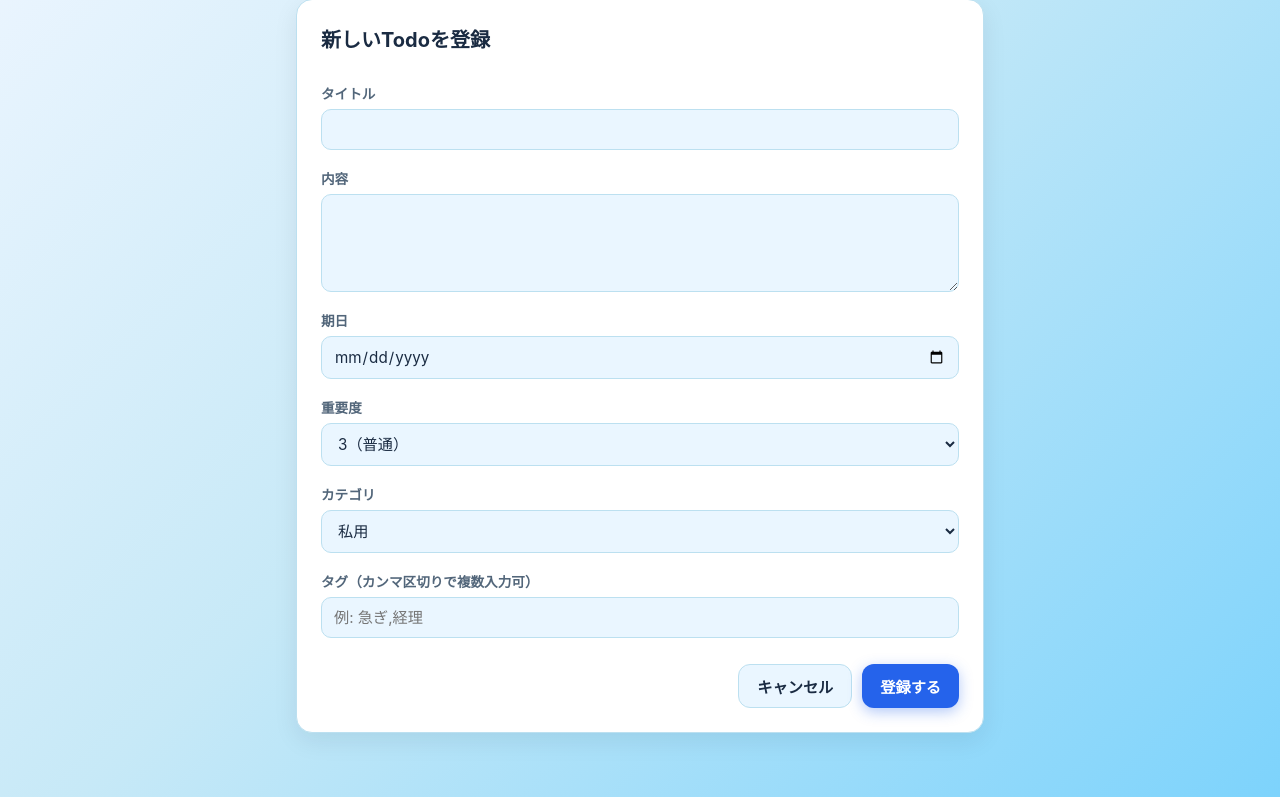
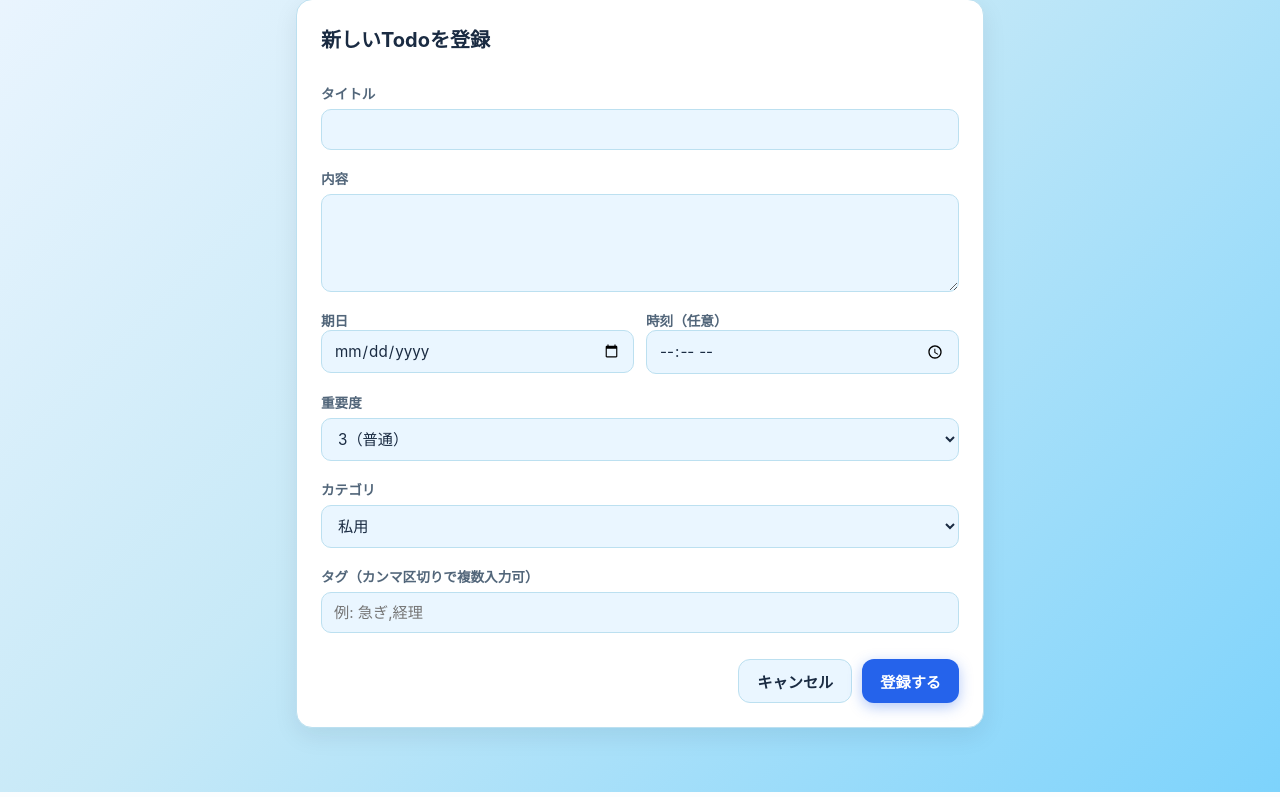
Before and after one commit to yurin02/todo-list-app, a FastAPI app: page /todos/new in a window 1280 px wide. Shown: the part 115-912 px from the top of the page. Run offline with FastAPI, Linux system fonts and the light colour scheme.

Commit message:
Add optional DueTime field for tie-breaking within priority/date
New DueTime column (append-only, optional HH:MM). Priority sort now
breaks ties by due date then due time (ascending); todos without a
time sort after timed ones on the same date. Time is also shown
alongside the due date badge when set.

```diff
--- a/app/main.py
+++ b/app/main.py
@@ -79,6 +79,7 @@ def create_todo(
     priority: int = Form(sheets.DEFAULT_PRIORITY),
     category: str = Form(sheets.DEFAULT_CATEGORY),
     tags: str = Form(""),
+    due_time: str = Form(""),
 ):
     sheets.create_todo(
         title=title,
@@ -87,6 +88,7 @@ def create_todo(
         priority=_clamp_priority(priority),
         category=_clean_category(category),
         tags=tags,
+        due_time=due_time,
     )
     return RedirectResponse(url="/", status_code=303)
 
@@ -109,6 +111,7 @@ def update_todo(
     priority: int = Form(sheets.DEFAULT_PRIORITY),
     category: str = Form(sheets.DEFAULT_CATEGORY),
     tags: str = Form(""),
+    due_time: str = Form(""),
 ):
     sheets.update_todo(
         todo_id,
@@ -118,6 +121,7 @@ def update_todo(
         priority=_clamp_priority(priority),
         category=_clean_category(category),
         tags=tags,
+        due_time=due_time,
     )
     return RedirectResponse(url="/", status_code=303)
 
--- a/app/sheets.py
+++ b/app/sheets.py
@@ -12,7 +12,7 @@ SCOPES = ["https://www.googleapis.com/auth/spreadsheets"]
 SHEET_NAME = "Todos"
 HEADERS = [
     "ID", "Title", "Content", "DueDate", "Status", "CreatedAt", "UpdatedAt",
-    "Priority", "Category", "Tags", "Source",
+    "Priority", "Category", "Tags", "Source", "DueTime",
 ]
 
 STATUS_PENDING = "pending"
@@ -24,9 +24,10 @@ PRIORITY_MAX = 4
 
 CATEGORIES = {
     "work": "本業",
-    "secondhand": "古着",
-    "chatbot": "チャットボット案件",
+    "secondhand": "物販",
+    "chatbot": "案件",
     "personal": "私用",
+    "engineer": "エンジニア",
 }
 DEFAULT_CATEGORY = "personal"
 
@@ -141,9 +142,17 @@ def _find_row_index(todo_id: str) -> int:
     raise ValueError(f"Todo not found: {todo_id}")
 
 
+def _due_time_key(todo: dict) -> str:
+    return todo.get("DueTime") or "99:99"
+
+
 SORT_KEYS = {
-    "due": lambda r: r.get("DueDate") or "9999-99-99",
-    "priority": lambda r: -int(r.get("Priority") or DEFAULT_PRIORITY),
+    "due": lambda r: (r.get("DueDate") or "9999-99-99", _due_time_key(r)),
+    "priority": lambda r: (
+        -int(r.get("Priority") or DEFAULT_PRIORITY),
+        r.get("DueDate") or "9999-99-99",
+        _due_time_key(r),
+    ),
     "created": lambda r: r.get("CreatedAt") or "",
 }
 DEFAULT_SORT = "due"
@@ -172,13 +181,14 @@ def create_todo(
     priority: int = DEFAULT_PRIORITY,
     category: str = DEFAULT_CATEGORY,
     tags: str = "",
+    due_time: str = "",
 ) -> dict:
     worksheet = _get_worksheet()
     todo_id = str(uuid.uuid4())
     now = _now()
     row = [
         todo_id, title, content, due_date, STATUS_PENDING, now, now,
-        priority, category, _format_tags(tags), SOURCE_WEB,
+        priority, category, _format_tags(tags), SOURCE_WEB, due_time,
     ]
     worksheet.append_row(row, value_input_option="USER_ENTERED")
     return _normalize(dict(zip(HEADERS, row)))
@@ -192,6 +202,7 @@ def update_todo(
     priority: int = DEFAULT_PRIORITY,
     category: str = DEFAULT_CATEGORY,
     tags: str = "",
+    due_time: str = "",
 ) -> None:
     worksheet = _get_worksheet()
     row_index = _find_row_index(todo_id)
@@ -203,7 +214,7 @@ def update_todo(
     current_source = worksheet.cell(row_index, source_col).value or DEFAULT_SOURCE
     row = [
         todo_id, title, content, due_date, current_status, created_at, _now(),
-        priority, category, _format_tags(tags), current_source,
+        priority, category, _format_tags(tags), current_source, due_time,
     ]
     worksheet.update(
         f"A{row_index}:{LAST_COLUMN_LETTER}{row_index}", [row], value_input_option="USER_ENTERED"
--- a/app/static/style.css
+++ b/app/static/style.css
@@ -34,6 +34,8 @@
   --cat-chatbot-text: #7e22ce;
   --cat-personal-bg: #f1f5f9;
   --cat-personal-text: #475569;
+  --cat-engineer-bg: #ccfbf1;
+  --cat-engineer-text: #0f766e;
 
   --shadow-md: 0 8px 24px rgba(15, 23, 42, 0.08);
   --shadow-lg: 0 16px 40px rgba(15, 23, 42, 0.14);
@@ -76,6 +78,8 @@
     --cat-chatbot-text: #e9d5ff;
     --cat-personal-bg: rgba(148, 163, 184, 0.18);
     --cat-personal-text: #e2e8f0;
+    --cat-engineer-bg: rgba(45, 212, 191, 0.18);
+    --cat-engineer-text: #99f6e4;
 
     --shadow-md: 0 8px 24px rgba(0, 0, 0, 0.35);
     --shadow-lg: 0 16px 40px rgba(0, 0, 0, 0.5);
@@ -441,6 +445,11 @@ body {
   color: var(--cat-personal-text);
 }
 
+.badge-category-engineer {
+  background: var(--cat-engineer-bg);
+  color: var(--cat-engineer-text);
+}
+
 /* Empty state */
 .empty-state {
   text-align: center;
@@ -494,6 +503,18 @@ body {
   transition: border-color 0.15s ease, box-shadow 0.15s ease;
 }
 
+.form-row {
+  display: flex;
+  gap: 12px;
+}
+
+.form-col {
+  flex: 1;
+  min-width: 0;
+  display: flex;
+  flex-direction: column;
+}
+
 .form-input:focus {
   outline: none;
   border-color: var(--accent);
--- a/app/templates/form.html
+++ b/app/templates/form.html
@@ -10,8 +10,16 @@
     <label class="form-label" for="content">内容</label>
     <textarea id="content" name="content" rows="4" class="form-input">{{ todo.Content or '' }}</textarea>
 
-    <label class="form-label" for="due_date">期日</label>
-    <input type="date" id="due_date" name="due_date" value="{{ todo.DueDate or '' }}" class="form-input">
+    <div class="form-row">
+      <div class="form-col">
+        <label class="form-label" for="due_date">期日</label>
+        <input type="date" id="due_date" name="due_date" value="{{ todo.DueDate or '' }}" class="form-input">
+      </div>
+      <div class="form-col">
+        <label class="form-label" for="due_time">時刻（任意）</label>
+        <input type="time" id="due_time" name="due_time" value="{{ todo.DueTime or '' }}" class="form-input">
+      </div>
+    </div>
 
     <label class="form-label" for="priority">重要度</label>
     <select id="priority" name="priority" class="form-input">
--- a/app/templates/index.html
+++ b/app/templates/index.html
@@ -27,10 +27,10 @@
           {% endfor %}
         </span>
         {% if todo.Status == 'done' %}
-          <span class="badge badge-done">完了{% if todo.DueDate %} ・ {{ todo.DueDate }}{% endif %}</span>
+          <span class="badge badge-done">完了{% if todo.DueDate %} ・ {{ todo.DueDate }}{% if todo.DueTime %} {{ todo.DueTime }}{% endif %}{% endif %}</span>
         {% elif todo.DueDate %}
           <span class="badge {% if todo.is_overdue %}badge-overdue{% else %}badge-due{% endif %}">
-            {{ todo.DueDate }}{% if todo.is_overdue %} 期限切れ{% endif %}
+            {{ todo.DueDate }}{% if todo.DueTime %} {{ todo.DueTime }}{% endif %}{% if todo.is_overdue %} 期限切れ{% endif %}
           </span>
         {% endif %}
       </div>
```
